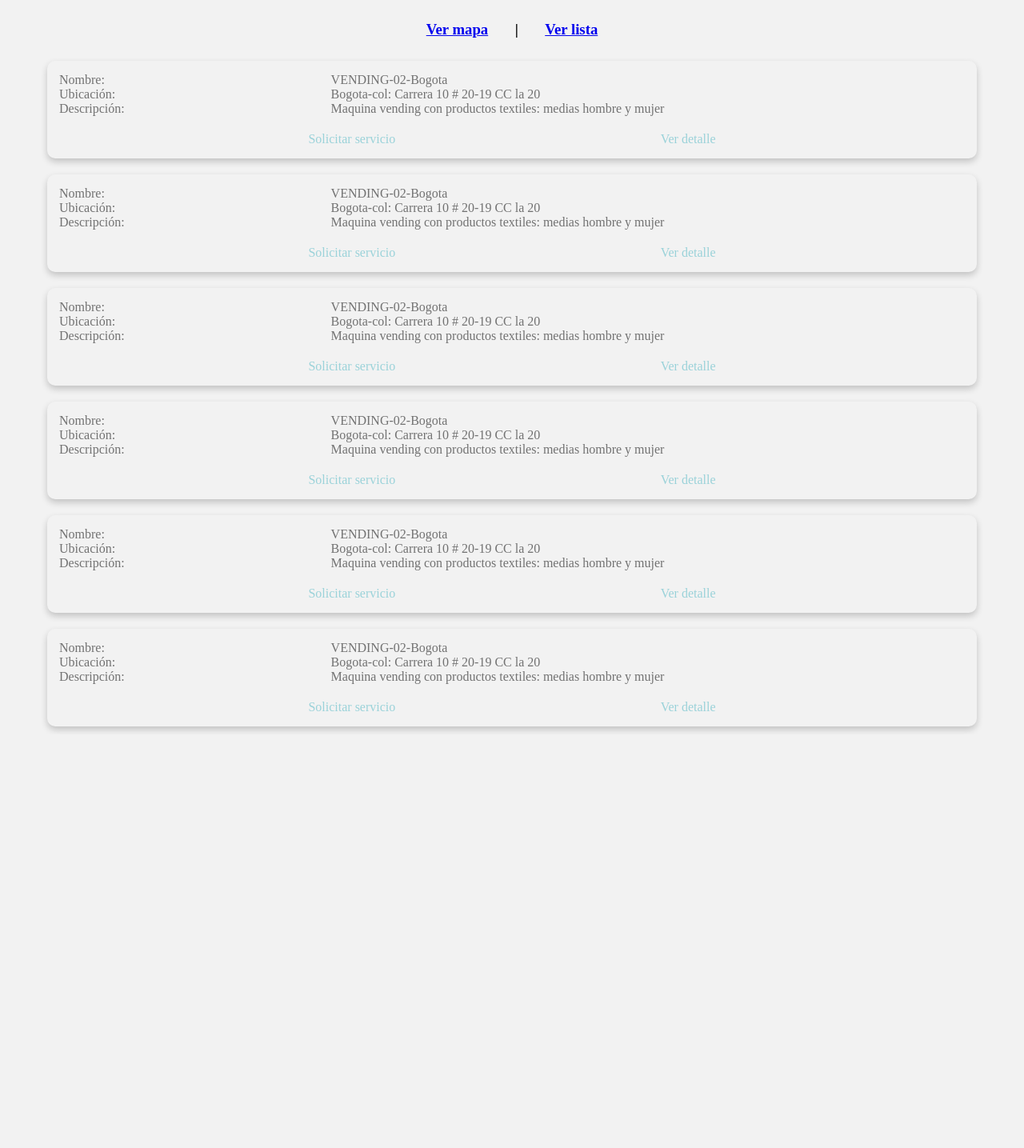
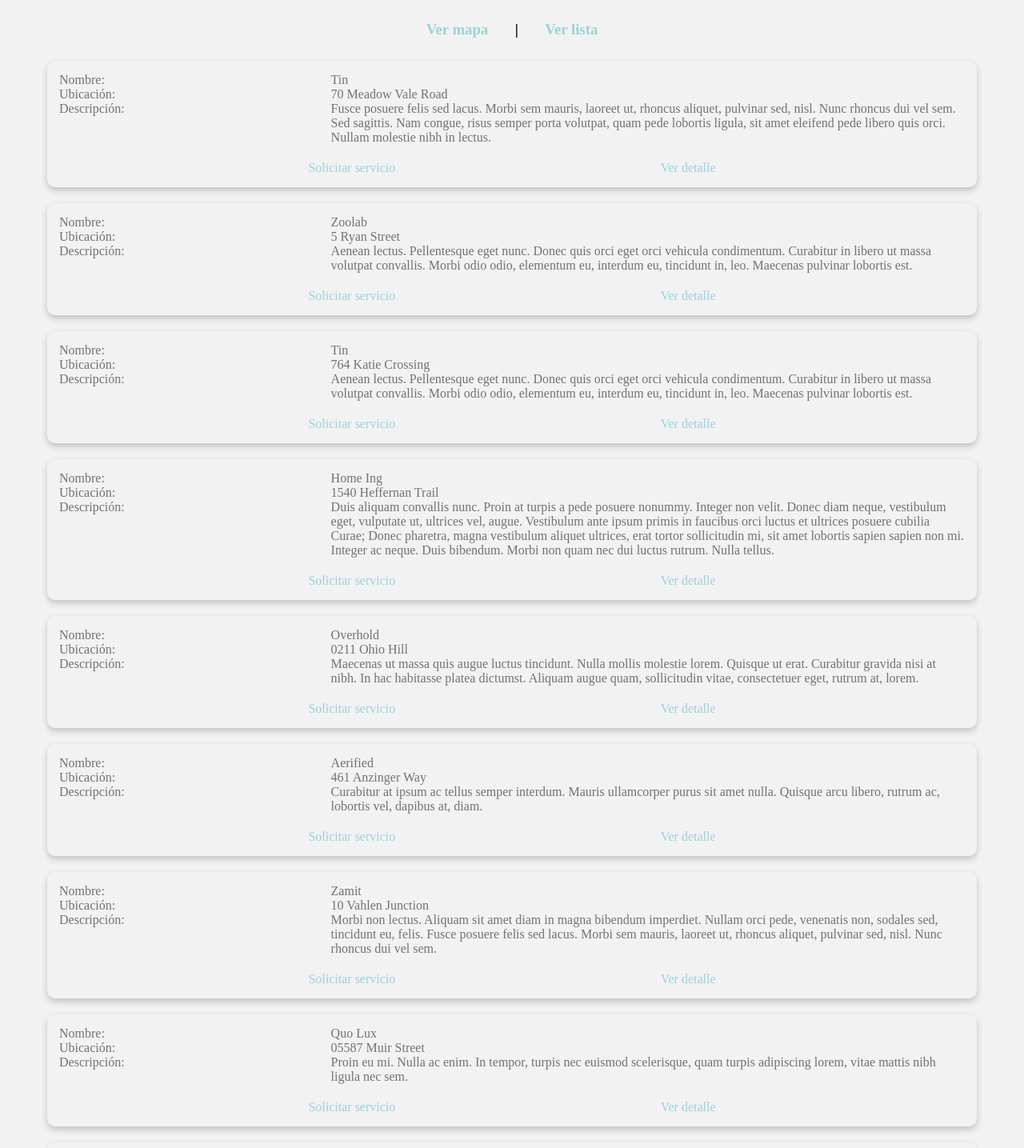
Before and after one commit to wilantury/ThingsTrack, a React app: page /traerLista in a window 1280 px wide. Shown: the part 60-1495 px from the top of the page at 80% size. Before the commit the page ends 978 px from the top, so only its background shows below. Built offline with nearby package versions, Linux system fonts and the light colour scheme; what google-maps-react would draw is missing.

Commit message:
start redux - connect listCustomer and mapCustomer

```diff
--- a/package.json
+++ b/package.json
@@ -14,7 +14,9 @@
     "google-maps-react": "^2.0.2",
     "react": "^16.10.2",
     "react-dom": "^16.10.2",
-    "react-router-dom": "^5.1.2"
+    "react-redux": "^7.1.3",
+    "react-router-dom": "^5.1.2",
+    "redux": "^4.0.4"
   },
   "devDependencies": {
     "@babel/core": "^7.6.4",
--- a/src/assets/styles/components/HeaderCustomer.scss
+++ b/src/assets/styles/components/HeaderCustomer.scss
@@ -3,3 +3,12 @@
   flex-direction: row;
   justify-content: space-around;
 }
+
+.header-customer a {
+  text-decoration: none;
+  color: #9ad2d9;
+}
+
+.header-customer a:hover {
+  text-decoration: underline;
+}
--- a/src/components/DetailMachine.jsx
+++ b/src/components/DetailMachine.jsx
@@ -2,18 +2,19 @@ import React from 'react';
 import { Link } from 'react-router-dom';
 import '../assets/styles/components/DetailMachine.scss';
 
-const DetailMachine = () => {
+const DetailMachine = (props) => {
+  const { thing_name, address, description} = props;
   return(
     <section className="detailMachine">
       <div  className="detailMachine-container">
         <section className="detailMachine-container__infoLine">
-          <div>Nombre:</div> <div> VENDING-02-Bogota</div>
+          <div>Nombre:</div> <div>{thing_name}</div>
         </section>
         <section className="detailMachine-container__infoLine">
-         <div>Ubicación:</div> <div> Bogota-col: Carrera 10 # 20-19 CC la 20</div>
+          <div>Ubicación:</div> <div> {address}</div>
         </section>
         <section className="detailMachine-container__infoLine">
-         <div>Descripción:</div> <div>Maquina vending con productos textiles: medias hombre y mujer</div>
+         <div>Descripción:</div> <div>{description}</div>
         </section>
       </div>
       <div className="detailMachine-action">
--- a/src/components/DetailMachineMap.jsx
+++ b/src/components/DetailMachineMap.jsx
@@ -1,17 +1,28 @@
 import React from 'react';
-import {Map, GoogleApiWrapper, Marker } from 'google-maps-react';
+import {Map, InfoWindow, GoogleApiWrapper, Marker } from 'google-maps-react';
 
-const DetailMachineMap = ({ google }) => {
+const DetailMachineMap = ({ google , locations}) => {
 
+  function onMarkerClick(props, marker, e) {
+
+  };
   return (
     <Map
       google={google}
-      zoom={10}
-      initialCenter={{ lat: 4.860948, lng: -74.059635 }}
+      zoom={11}
+      initialCenter={{ lat: locations[0].lat_location, lng: locations[0].lng_location }}
     >
-      <Marker
-        position={{ lat: 4.860948, lng: -74.059635 }}
-      />
+        {
+          locations.map( item =>
+              <Marker
+                key={item.id}
+                onClick={onMarkerClick}
+                name={item.thing_name}
+                title={'The marker`s title will appear as a tooltip.'}
+                position={{ lat: item.lat_location, lng: item.lng_location }}
+              />
+            )
+        }
     </Map>
   );
 };
--- a/src/containers/CustomerContainer.jsx
+++ b/src/containers/CustomerContainer.jsx
@@ -1,22 +1,28 @@
 import React from 'react';
+import { connect } from 'react-redux';
 import ListMachineCards from '../components/ListMachineCards';
 import DetailMachine from '../components/DetailMachine';
 import HeaderCustomer from '../components/HeaderCustomer';
 
-const CustomerContainer = () => {
+const CustomerContainer = ({ customer_things }) => {
   return (
     <>
       <ListMachineCards>
           <HeaderCustomer />
-          <DetailMachine />
-          <DetailMachine />
-          <DetailMachine />
-          <DetailMachine />
-          <DetailMachine />
-          <DetailMachine />
+          {customer_things.map( item =>
+            <DetailMachine key={item.id} {...item}/>
+          )}
       </ListMachineCards>
     </>
   );
 };
 
-export default CustomerContainer;
+const mapStateToProps = (state) => {
+  return {
+    customer_things: state.customer_things,
+  };
+};
+
+//export default CustomerContainer;
+//export default connect(props, dispatch - actions)
+export default connect(mapStateToProps, null)(CustomerContainer);
--- a/src/containers/CustomerMapcontainer.jsx
+++ b/src/containers/CustomerMapcontainer.jsx
@@ -1,16 +1,17 @@
 import React from 'react'
+import { connect } from 'react-redux'
 import ListMachineCards from "../components/ListMachineCards";
 import DetailMachineMap from '../components/DetailMachineMap';
 import HeaderCustomer from '../components/HeaderCustomer';
 import '../assets/styles/components/CustomerMapContainer.scss';
 
-const CustomerMapcontainer = () => {
+const CustomerMapcontainer = ( { customer_things }) => {
   return (
     <>
       <ListMachineCards>
         <HeaderCustomer />
         <div className="mapContainer">
-          <DetailMachineMap />
+          <DetailMachineMap locations={customer_things}/>
         </div>
 
       </ListMachineCards>
@@ -18,4 +19,11 @@ const CustomerMapcontainer = () => {
   );
 }
 
-export default CustomerMapcontainer;
+const mapStateToProps = (state) => {
+  return {
+    customer_things: state.customer_things,
+  };
+};
+
+//export default CustomerMapcontainer;
+export default connect(mapStateToProps, null)(CustomerMapcontainer);
--- a/src/index.js
+++ b/src/index.js
@@ -1,7 +1,32 @@
 import React from 'react';
 import ReactDOM from 'react-dom';
+import { Provider } from 'react-redux';
+import { createStore } from 'redux';
+import reducer from './reducers';
 import App from './routes/App';
 
+const initialState = {
+  "user":{},
+  "services":{},
+  "customer_things":[
+    {"id":1,"thing_name":"Tin","address":"70 Meadow Vale Road","description":"Fusce posuere felis sed lacus. Morbi sem mauris, laoreet ut, rhoncus aliquet, pulvinar sed, nisl. Nunc rhoncus dui vel sem.\n\nSed sagittis. Nam congue, risus semper porta volutpat, quam pede lobortis ligula, sit amet eleifend pede libero quis orci. Nullam molestie nibh in lectus.","lng_location":-74.086370,"lat_location":4.745412},
+    {"id":2,"thing_name":"Zoolab","address":"5 Ryan Street","description":"Aenean lectus. Pellentesque eget nunc. Donec quis orci eget orci vehicula condimentum.\n\nCurabitur in libero ut massa volutpat convallis. Morbi odio odio, elementum eu, interdum eu, tincidunt in, leo. Maecenas pulvinar lobortis est.","lng_location":-74.096370,"lat_location":4.744412},
+    {"id":3,"thing_name":"Tin","address":"764 Katie Crossing","description":"Aenean lectus. Pellentesque eget nunc. Donec quis orci eget orci vehicula condimentum.\n\nCurabitur in libero ut massa volutpat convallis. Morbi odio odio, elementum eu, interdum eu, tincidunt in, leo. Maecenas pulvinar lobortis est.","lng_location":-74.076370,"lat_location":4.743412},
+    {"id":4,"thing_name":"Home Ing","address":"1540 Heffernan Trail","description":"Duis aliquam convallis nunc. Proin at turpis a pede posuere nonummy. Integer non velit.\n\nDonec diam neque, vestibulum eget, vulputate ut, ultrices vel, augue. Vestibulum ante ipsum primis in faucibus orci luctus et ultrices posuere cubilia Curae; Donec pharetra, magna vestibulum aliquet ultrices, erat tortor sollicitudin mi, sit amet lobortis sapien sapien non mi. Integer ac neque.\n\nDuis bibendum. Morbi non quam nec dui luctus rutrum. Nulla tellus.","lng_location":-74.066370,"lat_location":4.742412},
+    {"id":5,"thing_name":"Overhold","address":"0211 Ohio Hill","description":"Maecenas ut massa quis augue luctus tincidunt. Nulla mollis molestie lorem. Quisque ut erat.\n\nCurabitur gravida nisi at nibh. In hac habitasse platea dictumst. Aliquam augue quam, sollicitudin vitae, consectetuer eget, rutrum at, lorem.","lng_location":-74.056370,"lat_location":4.741412},
+    {"id":6,"thing_name":"Aerified","address":"461 Anzinger Way","description":"Curabitur at ipsum ac tellus semper interdum. Mauris ullamcorper purus sit amet nulla. Quisque arcu libero, rutrum ac, lobortis vel, dapibus at, diam.","lng_location":-74.046370,"lat_location":4.775412},
+    {"id":7,"thing_name":"Zamit","address":"10 Vahlen Junction","description":"Morbi non lectus. Aliquam sit amet diam in magna bibendum imperdiet. Nullam orci pede, venenatis non, sodales sed, tincidunt eu, felis.\n\nFusce posuere felis sed lacus. Morbi sem mauris, laoreet ut, rhoncus aliquet, pulvinar sed, nisl. Nunc rhoncus dui vel sem.","lng_location":-74.036370,"lat_location":4.748412},
+    {"id":8,"thing_name":"Quo Lux","address":"05587 Muir Street","description":"Proin eu mi. Nulla ac enim. In tempor, turpis nec euismod scelerisque, quam turpis adipiscing lorem, vitae mattis nibh ligula nec sem.","lng_location":-74.026370,"lat_location":4.750412},
+    {"id":9,"thing_name":"Asoka","address":"2 Pond Pass","description":"Phasellus sit amet erat. Nulla tempus. Vivamus in felis eu sapien cursus vestibulum.","lng_location":-74.016370,"lat_location":4.735412},
+    {"id":10,"thing_name":"Rank","address":"0311 Golf View Avenue","description":"Aliquam quis turpis eget elit sodales scelerisque. Mauris sit amet eros. Suspendisse accumsan tortor quis turpis.\n\nSed ante. Vivamus tortor. Duis mattis egestas metus.\n\nAenean fermentum. Donec ut mauris eget massa tempor convallis. Nulla neque libero, convallis eget, eleifend luctus, ultricies eu, nibh.","lng_location":-74.006370,"lat_location":4.765412},
+  ]
+}
+
+const store = createStore(reducer, initialState);
+
 ReactDOM.render(
-  <App />, document.getElementById("app")
+  <Provider store={store}>
+    <App />
+  </Provider>,
+  document.getElementById("app")
 );
--- /dev/null
+++ b/src/reducers/index.js
@@ -0,0 +1,5 @@
+const reducer = (state , action) => {
+  return state;
+}
+
+export default reducer;
```
Also changed, not shown: src/actions/index.js (added), 1 other file (tests, documents, lock files or other folders).
